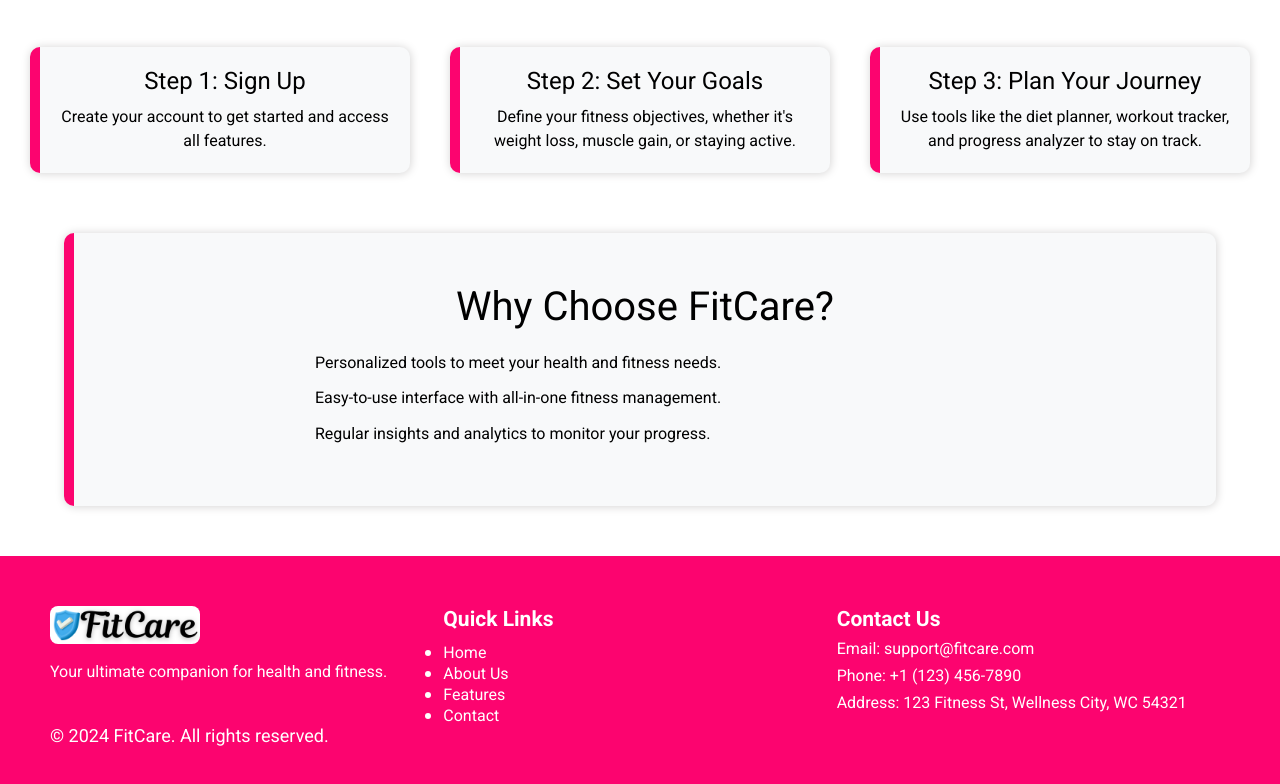
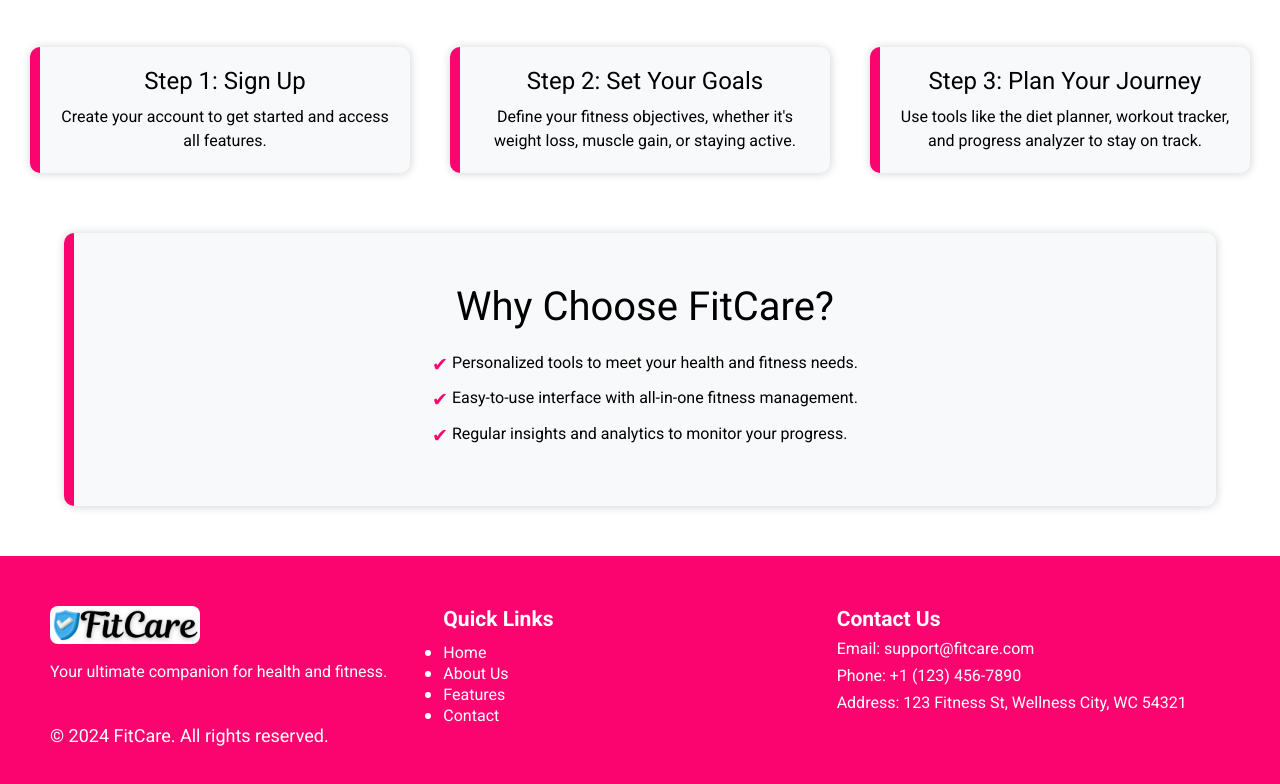
Before and after one commit to Kuldeepagrahari/Fitness-Planning-and-Tracking---FitCare, a React (Vite) app in the folder client/: page / in a window 1280 px wide. Shown: the part 884-1668 px from the top of the page. Built offline with nearby package versions, Linux system fonts and the light colour scheme.

Commit message:
ui improvements

```diff
--- a/client/src/pages/Home/Home.css
+++ b/client/src/pages/Home/Home.css
@@ -178,6 +178,8 @@
   border-left: 10px solid var(--primary-color);
   border-radius: 10px;
   margin-bottom: 50px;
+  display: flex;
+  flex-direction: column;
   box-shadow: 0.5px 0.5px 10px rgb(211, 210, 210);
   animation: zoom-in 1.5s ease-in-out;
 }
@@ -196,7 +198,13 @@
   text-align: left;
   animation: fade-in-up 1.5s ease-out;
 }
-
+.benefits-section li:before {
+  content: "✔";
+  color: var(--primary-color);
+  position: absolute;
+  left: 0;
+  font-size: 1.2rem;
+}
 .benefits-section li {
   font-size: 1rem;
   line-height: 1.6;
```
